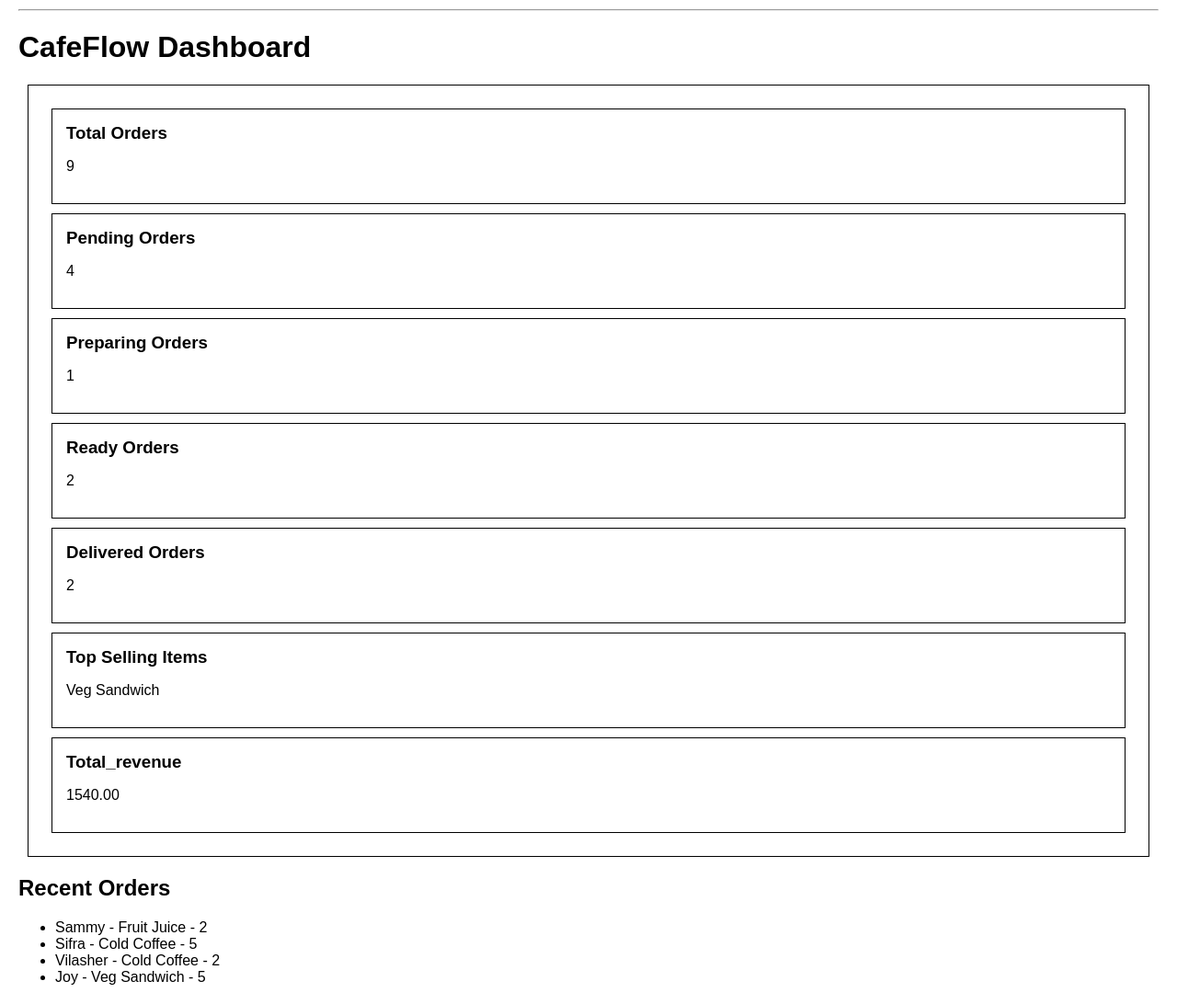
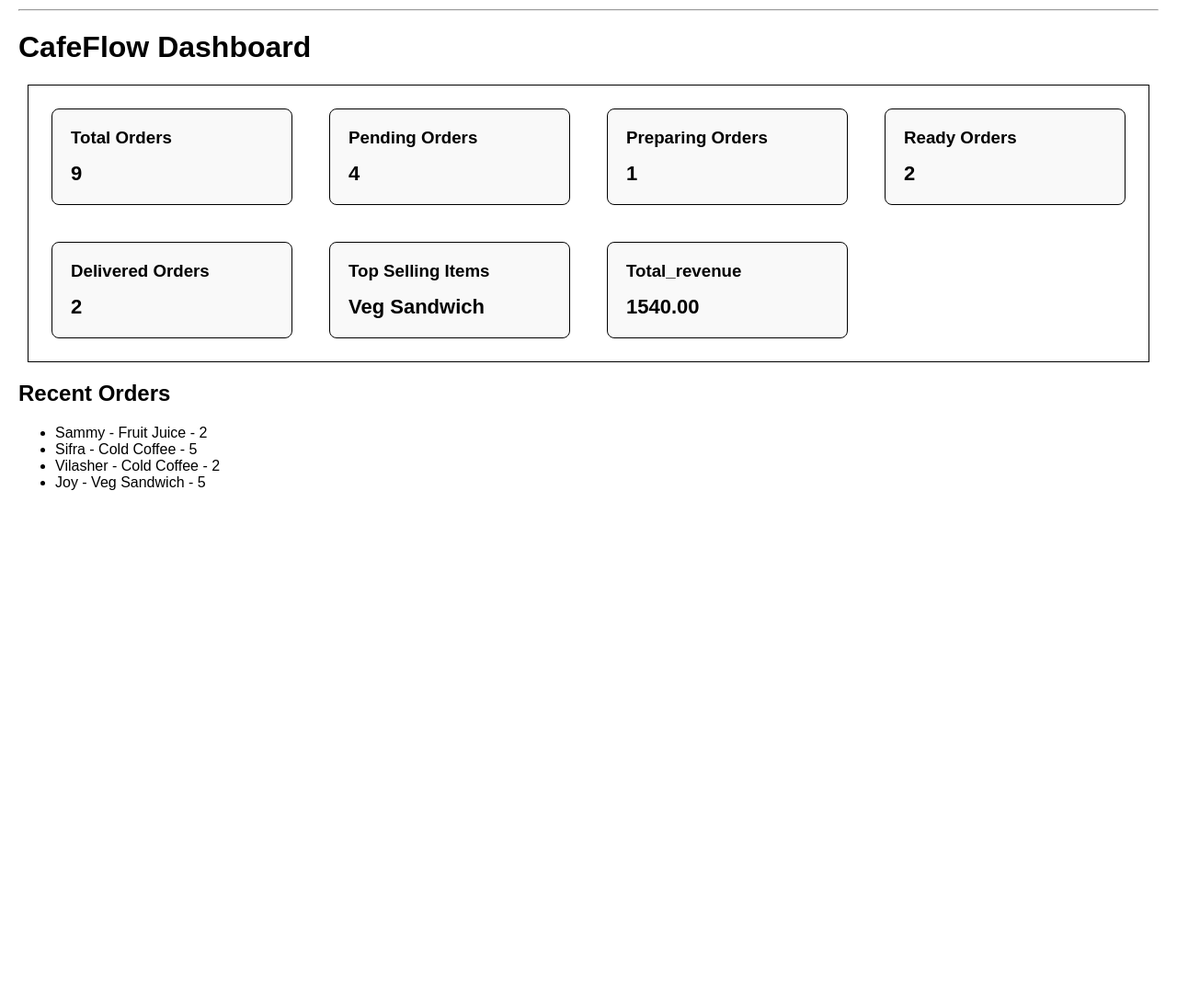
Before and after one commit to Shreeya-k-Ram/CafeFlow-Order-Management, a Django app: page /dashboard/ in a window 1280 px wide. Shown: the part 60-1152 px from the top of the page at 92% size. After the commit the page ends 593 px from the top, so only its background shows below. Run offline with Django 5.2, Linux system fonts and the light colour scheme; data comes from the database, SQL or seed files in the repository.

Commit message:
Added features in dashboard through base.html

```diff
--- a/cafe_project/cafe/templates/cafe/base.html
+++ b/cafe_project/cafe/templates/cafe/base.html
@@ -7,6 +7,30 @@
         body{
             font-family: Arial, sans-serif;
             margin:20px;
+        }
+
+        .dashboard-container div {
+            border: 1px solid black;
+            border-radius: 8px;
+            padding: 20px;
+            width: 220px;
+            background-color: #f9f9f9;
+        }
+
+        .dashboard-container {
+            display: flex;
+            flex-wrap: wrap;
+            gap: 20px;
+        }
+
+        .dashboard-container h3 {
+            margin-bottom: 15px;
+        }
+
+        .dashboard-container p {
+            font-size: 22px;
+            font-weight: bold;
+            margin: 0;
         }
 
         .navbar{
```
